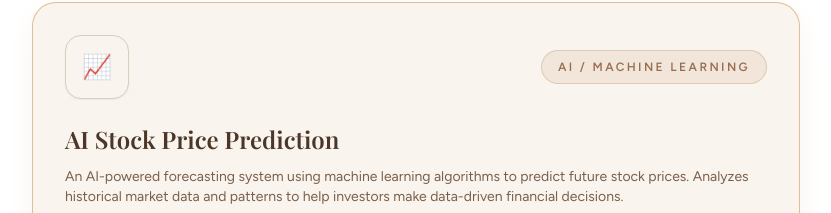
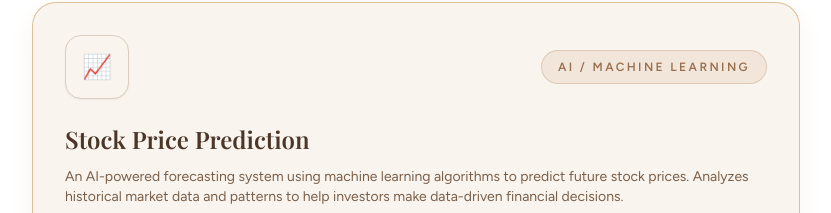
Before and after one commit to Sharan0555/Portfolio, a React (Vite) app: page / in a window 1280 px wide. Shown: the part 2398-2611 px from the top of the page, without its empty margins (56-887 px from the left). Built offline with nearby package versions, Linux system fonts and the light colour scheme.

Commit message:
Rename stock price project

```diff
--- a/src/components/Projects.jsx
+++ b/src/components/Projects.jsx
@@ -3,7 +3,7 @@ import { FiArrowUpRight } from "react-icons/fi";
 
 const projects = [
   {
-    title: "AI Stock Price Prediction",
+    title: "Stock Price Prediction",
     description:
       "An AI-powered forecasting system using machine learning algorithms to predict future stock prices. Analyzes historical market data and patterns to help investors make data-driven financial decisions.",
     tags: ["Python", "Machine Learning", "NumPy", "Data Analysis"],
```
